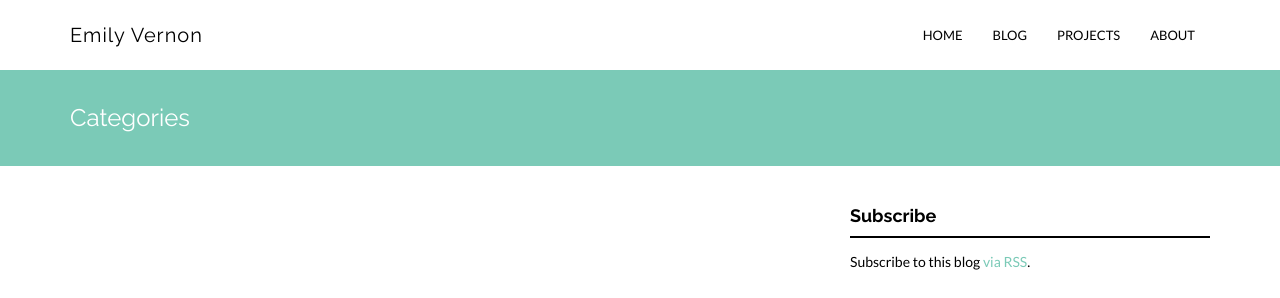
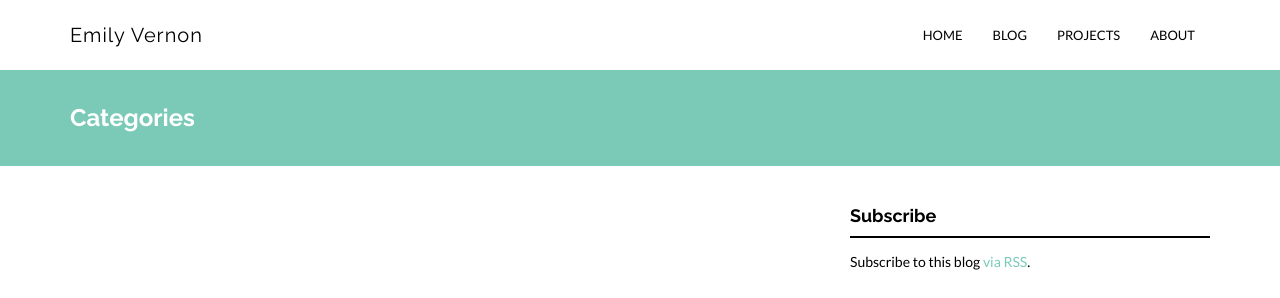
Before and after one commit to emilygv/emilyvernon.com, a Jekyll site: the page built from category.html, in a window 1280 px wide. Shown: the top 298 px of the page. Built offline with Jekyll 4.4.1, drawn with Linux system fonts in a browser that asks for light colours; nearby versions of some CDN libraries.

Commit message:
Update style.css

```diff
--- a/_includes/css/style.css
+++ b/_includes/css/style.css
@@ -30,12 +30,12 @@
 	font-weight: 400;
 	}
 
-h1, h2, h3, h5, h6 {
+h1, h2, h5, h6 {
 	font-family: 'Raleway', sans-serif;
 	font-weight: 500;
 }
 
-h4 {
+h3, h4 {
 	font-family: 'Raleway', sans-serif;
 	font-weight: 600;
 }
```
